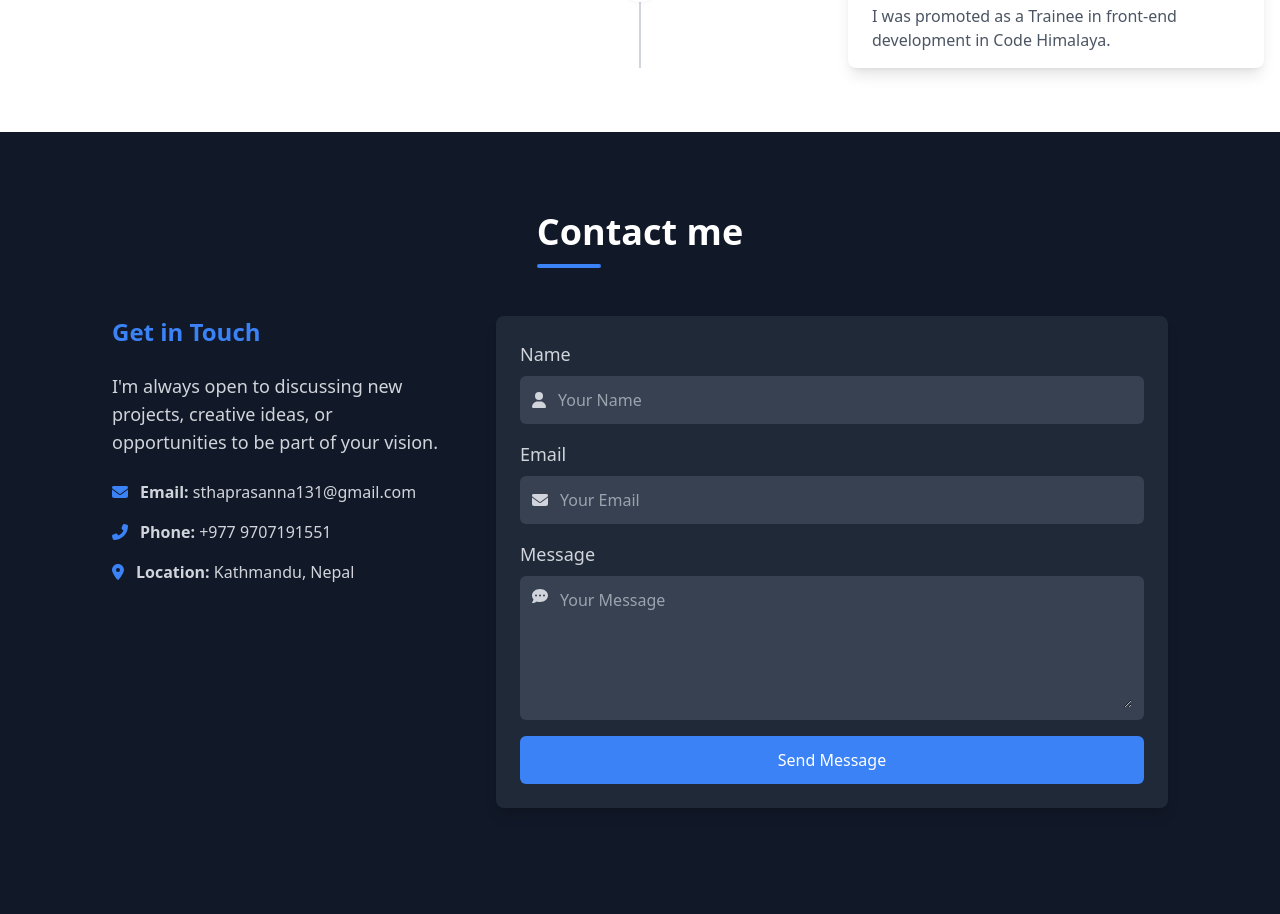
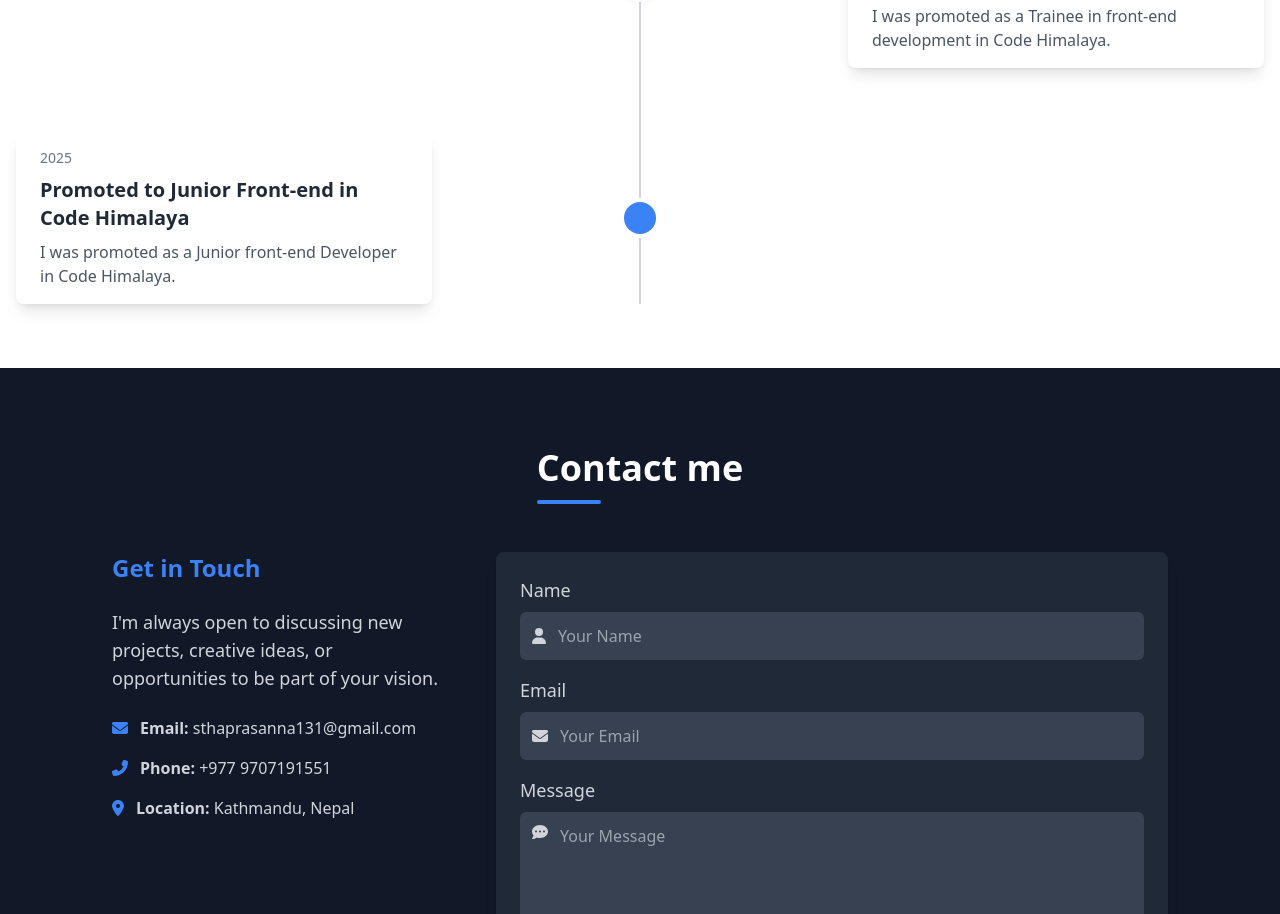
Before and after one commit to Prasanna-Stha/Portfolio, a React (Vite) app: page / in a window 1280 px wide. Shown: the part 4232-5146 px from the top of the page. Built offline with nearby package versions, Linux system fonts and the light colour scheme.

Commit message:
fix: timeline

```diff
--- a/src/App.jsx
+++ b/src/App.jsx
@@ -1,4 +1,3 @@
-import React from "react";
 import Navigation from "./components/Navigation";
 import Hero from "./components/HeroSection";
 import AboutMe from "./components/AboutMe";
--- a/src/components/Timeline.jsx
+++ b/src/components/Timeline.jsx
@@ -24,6 +24,13 @@ const milestones = [
       "Promoted to Front-end Trainee in Code Himalaya",
     description:
       "I was promoted as a Trainee in front-end development in Code Himalaya.",
+  },
+  {
+    date: "2025",
+    title:
+      "Promoted to Junior Front-end in Code Himalaya",
+    description:
+      "I was promoted as a Junior front-end Developer in Code Himalaya.",
   },
 ];
 
```
